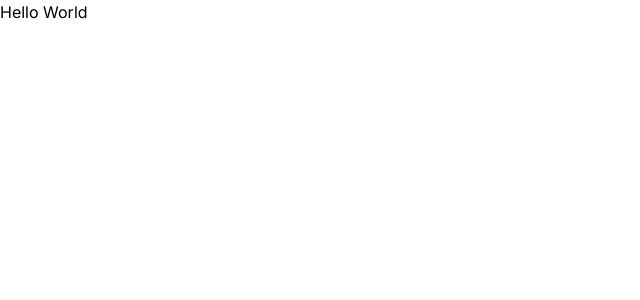
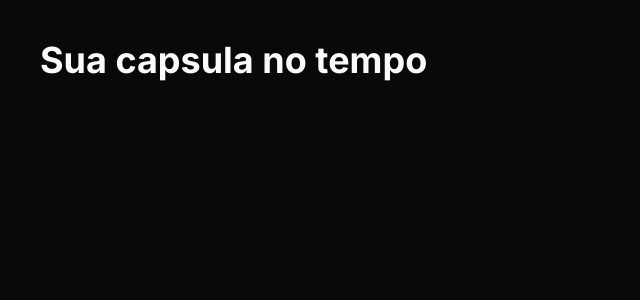
Before and after one commit to guilhermebarrosdev/nlw-spacetime, a Next.js app in the folder frontend/: page / in a window 1280 px wide. Shown: the top 300 px of the page, without its empty margins (0-640 px from the left). Built offline with nearby package versions, Linux system fonts and the light colour scheme.

Commit message:
:sparkles: Finish initial config

```diff
--- a/frontend/src/app/page.tsx
+++ b/frontend/src/app/page.tsx
@@ -1,3 +1,7 @@
 export default function Home() {
-  return <h1>Hello World</h1>
+  return (
+    <div className="h-screen bg-zinc-950 p-10 text-zinc-50">
+      <h1 className="text-4xl font-bold">Sua capsula no tempo</h1>
+    </div>
+  )
 }
```
